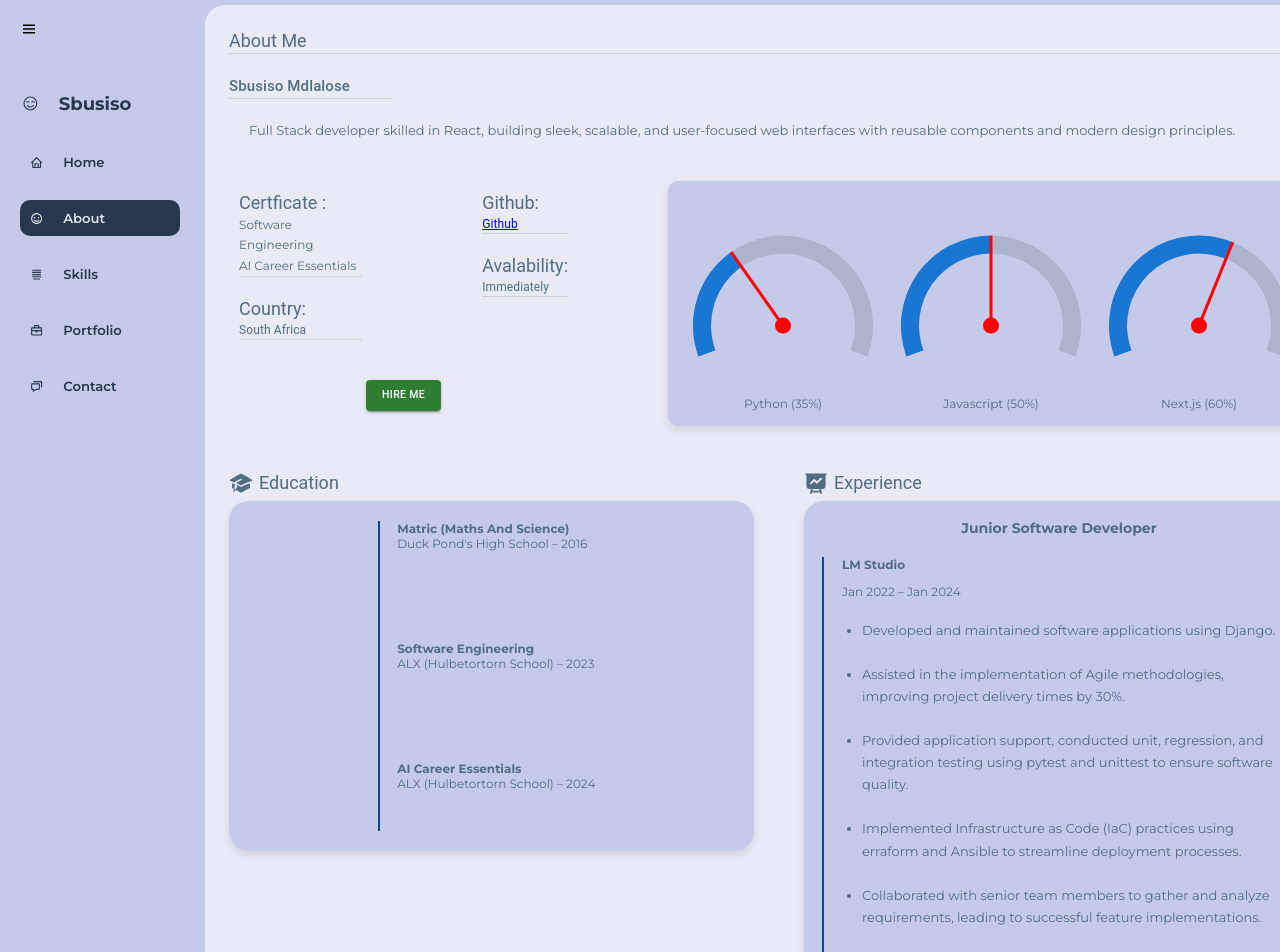
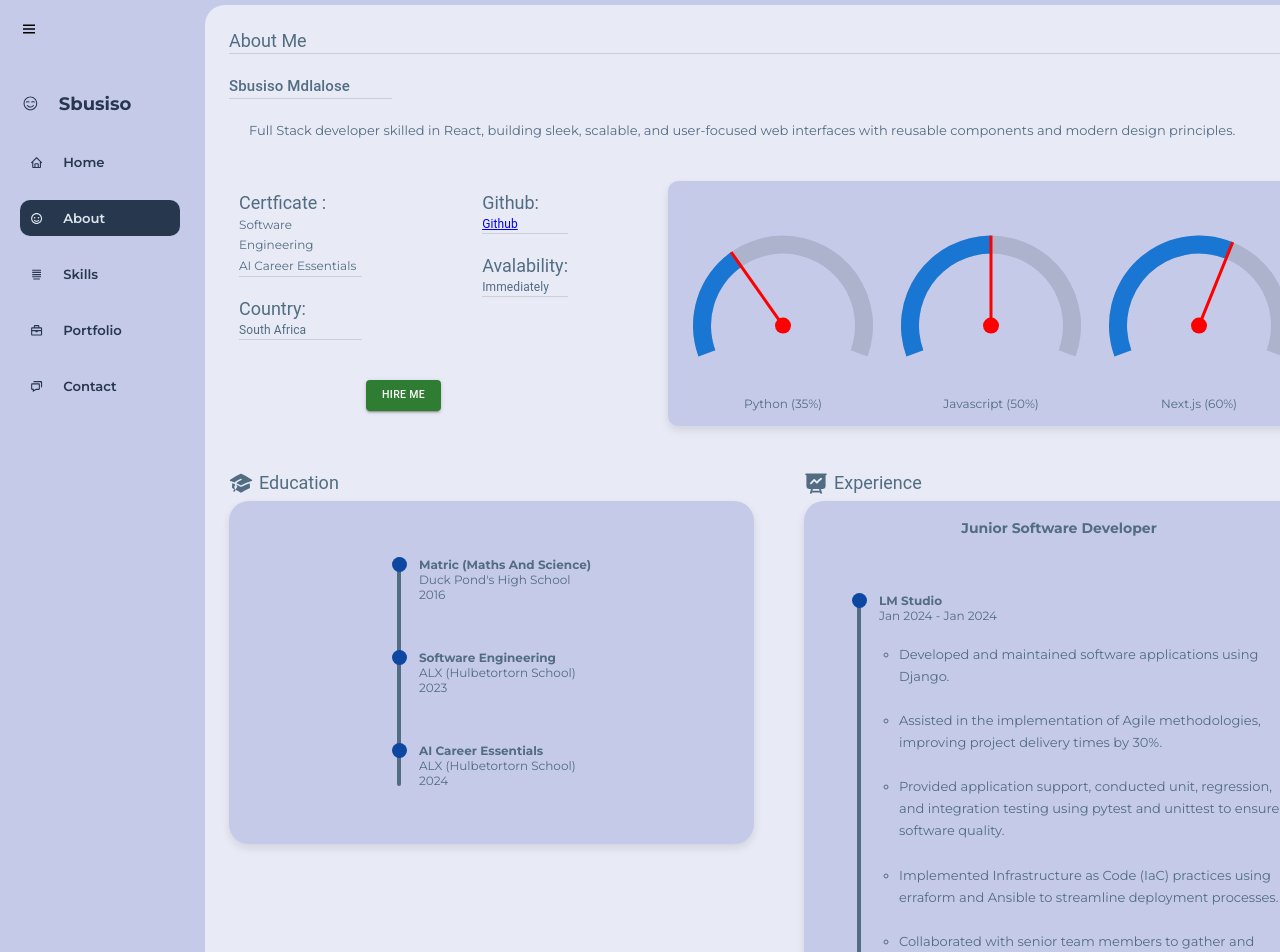
Before and after one commit to Mdlalose4life/Portfolio, a React (Vite) app: page /about in a window 1280 px wide. Shown: the top 952 px of the page. Built offline with nearby package versions, Linux system fonts and the light colour scheme.

Commit message:
Adding functionality

```diff
--- a/src/components/About.jsx
+++ b/src/components/About.jsx
@@ -1,3 +1,4 @@
+import {useEffect, useState} from "react"
 import { HiMiniPresentationChartLine } from "react-icons/hi2";
 import { Typography} from '@mui/material';
 import { Link } from 'react-router-dom';
@@ -8,6 +9,8 @@ import SharpPoiner from './Gauges/SharpGauge';
 import ScriptGuge from './Gauges/ScriptGauge';
 import Button from '@mui/material/Button';
 import { HiAcademicCap } from "react-icons/hi2";
+import Timeline from "./Timelines/Timeline";
+import Exptimeline from "./Timelines/Exptimeline";
 
 const About_me = [
   {
@@ -41,7 +44,112 @@ const Availability = [
     status: 'Immediately',
   }];
 
+  const timelineItems = [
+    {
+      title: "Matric (Maths And Science)",
+      school: "Duck Pond's High School",
+      date: "2016",
+    },
+    {
+      title: "Software Engineering",
+      school: "ALX (Hulbetortorn School)",
+      date: "2023",
+    },
+    {
+      title: "AI Career Essentials",
+      school: "ALX (Hulbetortorn School)",
+      date: "2024",
+    },
+  ];
+
+const LMtimeline = [
+  {
+    companyName: "LM Studio",
+    date: "Jan 2024 - Jan 2024",
+    desc: (
+      <div className="description--controller">
+        <ul>
+          <li>Developed and maintained software applications using Django.</li>
+            <br/>
+          <li>Assisted in the implementation of Agile methodologies,
+            improving project delivery times by 30%.</li>
+            <br/>
+          <li>Provided application support, conducted unit,
+            regression, and integration testing using pytest
+            and unittest to ensure software quality.
+          </li>
+            <br/>
+          <li>Implemented Infrastructure as Code (IaC) practices using
+              erraform and Ansible to streamline deployment processes.
+          </li>
+            <br/>
+          <li>Collaborated with senior team members to gather and
+              analyze requirements, leading to successful feature
+              implementations.
+          </li>
+            <br/>
+          <li>Optimized application performance, reducing server
+            response time by 40%.
+          </li>
+        </ul>
+      </div>
+    )
+  },
+];
+
+const ShaperTimeline = [{
+    companyName: "Shaper (The Digital Academy)",
+    date: "Jun 2024 - Present",
+    desc: (
+      <div className="description--controller">
+        <ul>
+          <li> Developed and maintained scalable applications using Next.js and Strapi
+            for the Ayoba Developer Portal and Ayoba Marketplace, collaborating with third-party
+            companies for backend development.
+          </li>
+            <br/>
+          <li>Designed and implemented the Ayoba Developer Portal to streamline developer
+            onboarding and enhance the user experience.  <a href="https://developer.ayoba.me/" target="_blank">Link to Developer Portal</a>.
+          </li>
+            <br/>
+          <li>Contributed to the creation of Ayoba Marketplace, an innovative platform
+            for app distribution and digital product sales. <a href="https://shop.ayoba.me/" target="_blank">Link to Marketplace</a>
+          </li>
+            <br/>
+          <li> Leveraged Agile methodologies to improve project timelines and
+            ensure alignment with stakeholder requirements.
+          </li>
+          <br/>
+          <li> Built reusable components and modular architecture for web
+            applications, increasing development efficiency by 25%.
+          </li>
+          <br/>
+          <li>Conducted extensive testing and debugging to ensure high application performance and security.
+        </li>
+      </ul>
+    </div>
+    )
+  }
+];
+
 const About = () => {
+  const [stopped, setStopped] = useState(false);
+
+  useEffect(() => {
+    const handleScroll = () => {
+      const componentHeight = 300;
+      if (window.screenY >= componentHeight){
+        setStopped(true)
+      } else {
+        setStopped(false)
+      }
+    }
+
+    window.addEventListener("scroll", handleScroll);
+    return () => window.removeEventListener("scroll", handleScroll)
+  }, [])
+
+
   return (
     <div className='Page--Wrapper'>
       <div className='About--tittle'>
@@ -130,23 +238,13 @@ const About = () => {
               </div>
               <Typography variant="h5">Education</Typography>
             </div>
-            <div className='education--card--controler'>
-              <div className='vertical-line'>
-                <div className='Education--content'>
-                  <div className='Matric--controler'>
-                    <div> <h4>Matric (Maths And Science)</h4> </div>
-                    <time dateTime="2016/12/1"> Duck Pond's High School &ndash; 2016 </time>
-                  </div>
-                  <div className='Soft--controller'>
-                    <div> <h4>Software Engineering</h4> </div>
-                    <time dateTime="2016/12/1"> ALX (Hulbetortorn School) &ndash; 2023 </time>
-                  </div>
-                  <div className='AI--controller'>
-                    <div> <h4>AI Career Essentials</h4> </div>
-                    <time dateTime="2016/12/1">ALX (Hulbetortorn School) &ndash; 2024 </time>
-                  </div>
-                </div>
-              </div>
+            <div className='education--card--controler'
+              style={{
+                position:"sticky",
+                top: stopped ? "300px" : "20px"
+              }}
+            >
+              <Timeline items={timelineItems}/>
             </div>
           </div>
           <div className='Expience--title--and--controler'>
@@ -163,38 +261,7 @@ const About = () => {
               <div className='vertical-line '>
                 <div className='content'>
                   <div className='componany-name--and--date--controller'>
-                    <div className='company--name'>
-                        <div style={{paddingBottom:"12px"}}>
-                          <h4>LM Studio</h4>
-                        </div>
-                    </div>
-                    <time dateTime="2022/08/16" className='exp--date'>Jan 2022 &ndash; Jan 2024</time>
-                    <div className='description--controller'>
-                      <ul>
-                        <li>Developed and maintained software applications using Django.</li>
-                          <br/>
-                        <li>Assisted in the implementation of Agile methodologies,
-                          improving project delivery times by 30%.</li>
-                          <br/>
-                        <li>Provided application support, conducted unit,
-                          regression, and integration testing using pytest
-                          and unittest to ensure software quality.
-                        </li>
-                          <br/>
-                        <li>Implemented Infrastructure as Code (IaC) practices using
-                            erraform and Ansible to streamline deployment processes.
-                        </li>
-                          <br/>
-                        <li>Collaborated with senior team members to gather and
-                            analyze requirements, leading to successful feature
-                            implementations.
-                        </li>
-                          <br/>
-                        <li>Optimized application performance, reducing server
-                          response time by 40%.
-                        </li>
-                      </ul>
-                    </div>
+                    <Exptimeline items={LMtimeline}/>
                   </div>
                 </div>
               </div>
@@ -204,37 +271,7 @@ const About = () => {
               <div className='vertical-line '>
                 <div className='content'>
                   <div className='componany-name--and--date--controller'>
-                    <div className='company--name'>
-                        <div style={{paddingBottom:"12px"}}> <h4>Shaper (The Digital Academy)</h4></div>
-                    </div>
-                    <time dateTime="2022/08/16" className='exp--date'>Jun 2024  &ndash; Present</time>
-                    <div className='description--controller'>
-                      <ul>
-                        <li> Developed and maintained scalable applications using Next.js and Strapi
-                          for the Ayoba Developer Portal and Ayoba Marketplace, collaborating with third-party
-                          companies for backend development.
-                        </li>
-                          <br/>
-                        <li>Designed and implemented the Ayoba Developer Portal to streamline developer
-                          onboarding and enhance the user experience.  <a href="https://developer.ayoba.me/" target="_blank">Link to Developer Portal</a>.
-                        </li>
-                          <br/>
-                        <li>Contributed to the creation of Ayoba Marketplace, an innovative platform
-                          for app distribution and digital product sales. <a href="https://shop.ayoba.me/" target="_blank">Link to Marketplace</a>
-                        </li>
-                          <br/>
-                        <li> Leveraged Agile methodologies to improve project timelines and
-                          ensure alignment with stakeholder requirements.
-                        </li>
-                        <br/>
-                        <li> Built reusable components and modular architecture for web
-                          applications, increasing development efficiency by 25%.
-                        </li>
-                        <br/>
-                        <li>Conducted extensive testing and debugging to ensure high application performance and security.
-                        </li>
-                      </ul>
-                    </div>
+                    <Exptimeline items={ShaperTimeline}/>
                   </div>
                 </div>
               </div>
--- /dev/null
+++ b/src/components/Timelines/Exptimeline.jsx
@@ -0,0 +1,24 @@
+/* eslint-disable react/prop-types */
+import "../../styles/Exptimeline.css"
+
+const Exptimeline = ( { items } ) => {
+    return(
+    <div className="timeline-container">
+        <div className="experience-vertical-line"/>
+        {items.map((item, index) => (
+            <div className="timeline-item" key={index}>
+                <div className="timeline-cycle"></div>
+                <div className="timeline-content">
+                    <h4>{item.companyName}</h4>
+                    <div>{item.date}</div>
+                    <ul>
+                        {item.desc}
+                    </ul>
+                </div>
+            </div>
+        ))}
+    </div>
+    );
+};
+
+export default Exptimeline;
--- /dev/null
+++ b/src/components/Timelines/Timeline.jsx
@@ -0,0 +1,22 @@
+/* eslint-disable react/prop-types */
+import "../../styles/Timeline.css"
+
+const Timeline = ({ items }) => {
+  return (
+    <div className="timeline-container">
+        <div className="education-vertical-line"/>
+        {items.map((item, index) => (
+            <div className="timeline-item" key={index}>
+              <div className="timeline-cycle"></div>
+                <div className="timeline-content">
+                    <h4>{item.title}</h4>
+                    {item.school && <p>{item.school}</p>}
+                    {item.date && <p>{item.date}</p>}
+                </div>
+            </div>
+        ))}
+    </div>
+  );
+};
+
+export default Timeline;
--- a/src/styles/About.css
+++ b/src/styles/About.css
@@ -51,22 +51,14 @@
   padding: 10px;
 }
 
-.certificate--and--country--controler {}
-
-.certificate--controller {}
-
 .country--controller {
   padding-top: 20px;
 }
-
-.github--and--availability--controller {}
 
 .certificate--controller {
   display: flex;
   flex-direction: column;
 }
-
-.github--controller {}
 
 .availability--controller {
   padding-top: 20px;
@@ -125,12 +117,6 @@
   width: 100%;
 }
 
-.vertical-line {
-  border-left: 2px solid #0D47A1;
-  height: 100%;
-  margin-right: 10px;
-}
-
 .content {
   padding-left: 18px;
 }
@@ -172,12 +158,6 @@
   padding-bottom: 40px;
 }
 
-.education--icon {}
-
-.education--date {}
-
-.equcation--qualification {}
-
 .experience--card--controller {
   display: flex;
   flex-direction: column;
@@ -215,10 +195,6 @@
 .experience--icon {
   font-size: 2rem;
 }
-
-.experience--date {}
-
-.expeience--name {}
 
 .description--controller {
   padding-left: 20px;
@@ -266,12 +242,6 @@
 
   .button--controller {
     margin-top: 15px;
-  }
-
-  .vertical-line {
-    border-left: 1px solid #ddd;
-    padding-left: 5px;
-    margin-left: 5px;
   }
 
   .circle {
@@ -322,12 +292,6 @@
     margin-top: 15px;
   }
 
-  .vertical-line {
-    border-left: 1px solid #ddd;
-    padding-left: 5px;
-    margin-left: 5px;
-  }
-
   .circle {
     width: 8px;
     height: 8px;
--- /dev/null
+++ b/src/styles/Exptimeline.css
@@ -0,0 +1,58 @@
+/* Timeline Container */
+.timeline-container {
+    display: flex;
+    flex-direction: column;
+    position: relative;
+    padding: 1rem;
+  }
+
+  .experience-vertical-line {
+    position: absolute;
+    left: 17px;
+    top: 7%;
+    bottom: 0;
+    width: 4px;
+    background-color: #526d82;
+    border: none;
+    border-radius: 4rem;
+
+    @media (max-width: 768px) {
+        left: 15px;
+        top: 8%;
+    }
+  }
+
+
+  /* Individual Timeline Item */
+  .timeline-item {
+    display: flex;
+    align-items: flex-start;
+    margin: 2rem 0;
+  }
+
+  /* Timeline Cycle (milestone) */
+  .timeline-cycle {
+    width: 15px;
+    height: 15px;
+    background-color: #0D47A1;
+    border-radius: 50%;
+    position: relative;
+    margin-right: 1rem;
+    flex-shrink: 0;
+  }
+
+  /* Connecting line */
+  .timeline-cycle::after {
+    content: "";
+    position: absolute;
+    top: 20px;
+    left: 50%;
+    transform: translateX(-50%);
+    width: 2px;
+    height: calc(100% - 20px);
+    background-color: #ccc;
+  }
+
+  .timeline-item:last-child .timeline-cycle::after {
+    display: none;
+  }
--- /dev/null
+++ b/src/styles/Timeline.css
@@ -0,0 +1,67 @@
+/* Timeline Container */
+.timeline-container {
+    display: flex;
+    flex-direction: column;
+    position: relative;
+    padding: 1rem;
+  }
+
+  .education-vertical-line {
+    position: absolute;
+    left: 17px;
+    top: 12%;
+    bottom: 12.5%;
+    width: 4px;
+    background-color: #526d82;
+    border: none;
+    border-radius: 4rem;
+
+    @media (max-width: 768px) {
+      left: 13.5px;
+      top: 12%;
+    }
+  }
+
+  /* Individual Timeline Item */
+  .timeline-item {
+    display: flex;
+    align-items: flex-start;
+    margin: 2rem 0;
+  }
+
+  /* Timeline Cycle (milestone) */
+  .timeline-cycle {
+    width: 20px;
+    height: 20px;
+    background-color: #0D47A1;
+    border-radius: 50%;
+    position: relative;
+    margin-right: 1rem;
+    flex-shrink: 0;
+  }
+
+  /* Connecting line */
+  .timeline-cycle::after {
+    content: "";
+    position: absolute;
+    top: 20px;
+    left: 50%;
+    transform: translateX(-50%);
+    width: 2px;
+    height: calc(100% - 20px);
+    background-color: #ccc;
+  }
+
+
+  .timeline-item:last-child .timeline-cycle::after {
+    display: none;
+  }
+
+  /* Timeline Content */
+  /* .timeline-content {
+    background-color: #f8f9fa;
+    padding: 1rem;
+    border-radius: 5px;
+    box-shadow: 0 2px 4px rgba(0, 0, 0, 0.1);
+    flex-grow: 1;
+  } */
```
Also changed, not shown: src/components/TimeLine..jsx (deleted).
